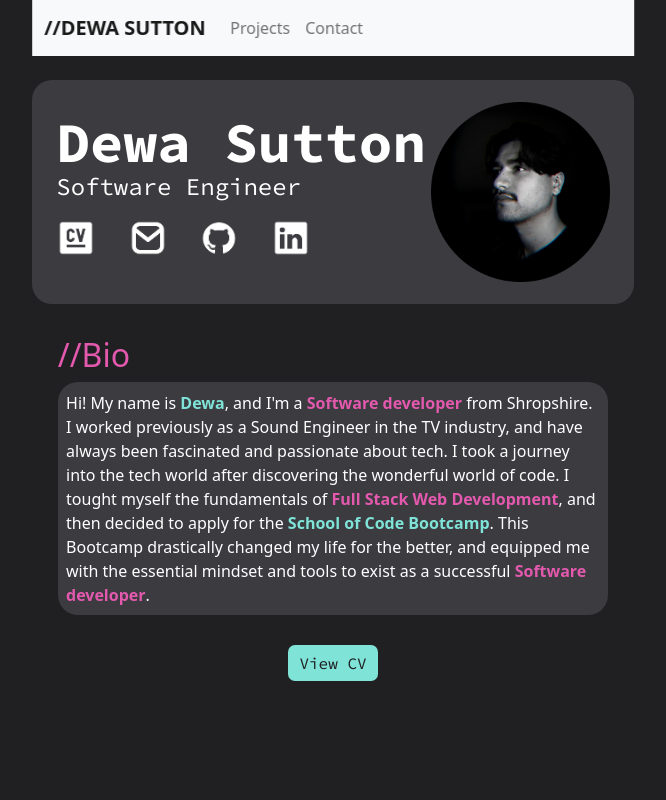
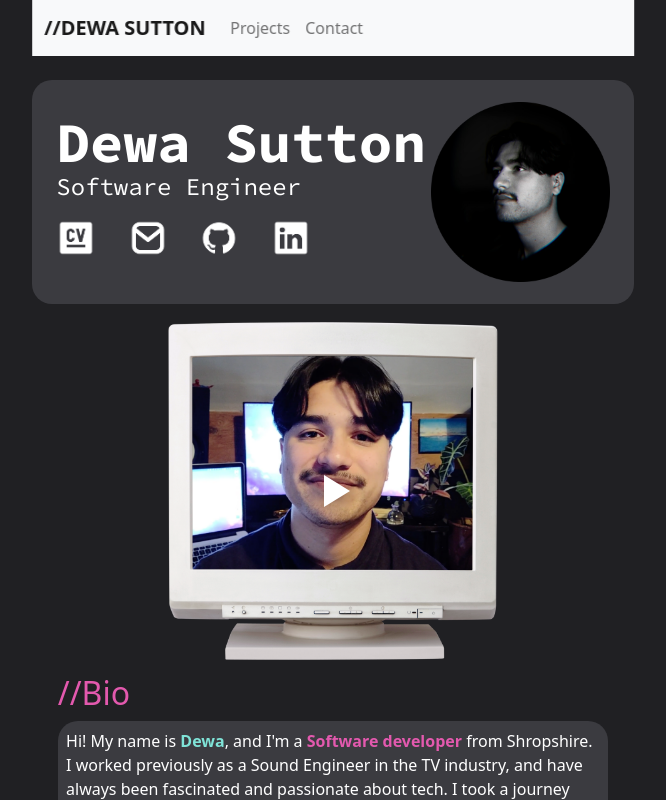
Before and after one commit to Dan-Sutton/portfolio-site, a React (Create React App) app: page / in a window 1280 px wide. Shown: the top 800 px of the page, without its empty margins (307-973 px from the left). Built offline with nearby package versions, Linux system fonts and the light colour scheme.

Commit message:
added vid

```diff
--- a/package.json
+++ b/package.json
@@ -21,6 +21,7 @@
     "react": "^17.0.2",
     "react-bootstrap": "^2.1.2",
     "react-dom": "^17.0.2",
+    "react-player": "^2.10.0",
     "react-router": "^6.2.2",
     "react-scripts": "5.0.0",
     "react-simple-image-slider": "^2.4.1",
--- a/src/components/Home/home.module.css
+++ b/src/components/Home/home.module.css
@@ -96,3 +96,16 @@
     font-size: 80%;
   }
 }
+
+.video {
+  margin-top: 3%;
+  margin-bottom: -3%;
+  position: relative;
+  padding-top: 56.25%;
+}
+
+.reactPlayer {
+  position: absolute;
+  top: 0;
+  left: 0;
+}
--- a/src/components/Home/index.js
+++ b/src/components/Home/index.js
@@ -3,6 +3,8 @@ import Icons from "../Icons";
 import profile from "../../images/profile.png";
 import homestyle from "./home.module.css";
 import { motion } from "framer-motion";
+import ReactPlayer from "react-player";
+import thumbnail from "./biothumb.png";
 
 function Home({ setShowHome, setShowProjects }) {
   return (
@@ -24,6 +26,18 @@ function Home({ setShowHome, setShowProjects }) {
           className={homestyle.profileimage}
           alt={"profile"}
         ></img>
+      </div>
+      <div className={homestyle.video}>
+        <ReactPlayer
+          className={homestyle.reactPlayer}
+          url="https://www.youtube.com/watch?v=7T-uZa1SCm8"
+          controls={false}
+          pip={true}
+          light={thumbnail}
+          wrapper={"div"}
+          width="100%"
+          height="100%"
+        />
       </div>
 
       <section className={homestyle.aboutsection}>
```
Also changed, not shown: src/components/Home/biothumb.png (added), 1 other file (tests, documents, lock files or other folders).
